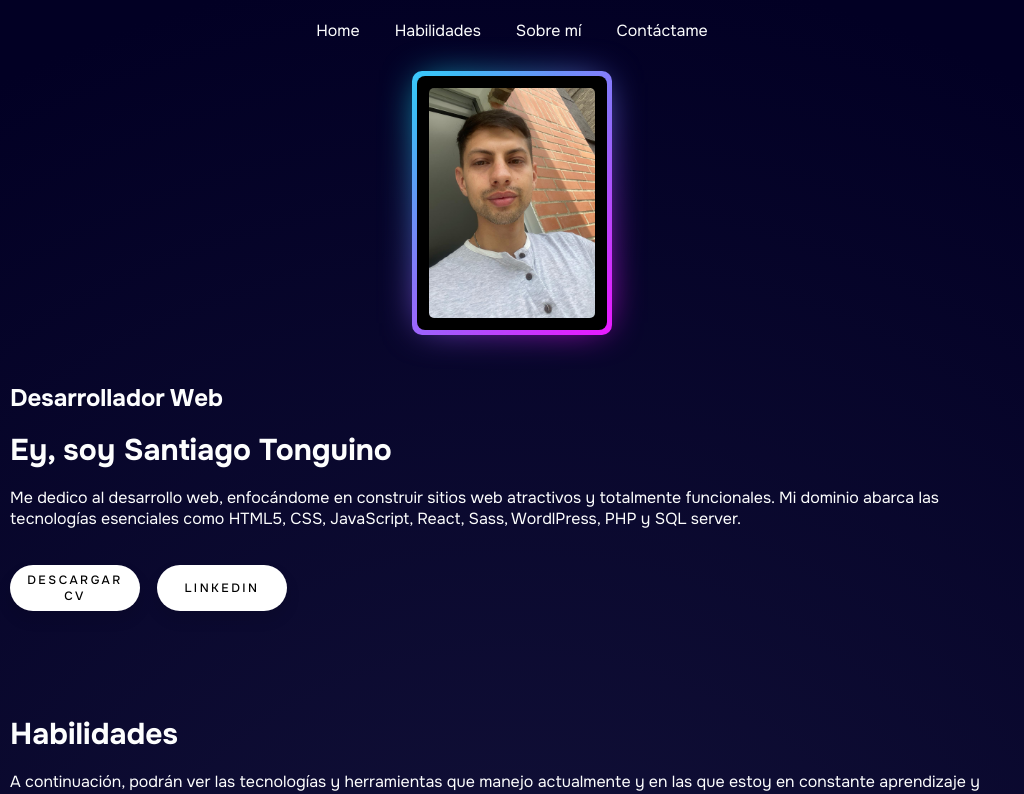
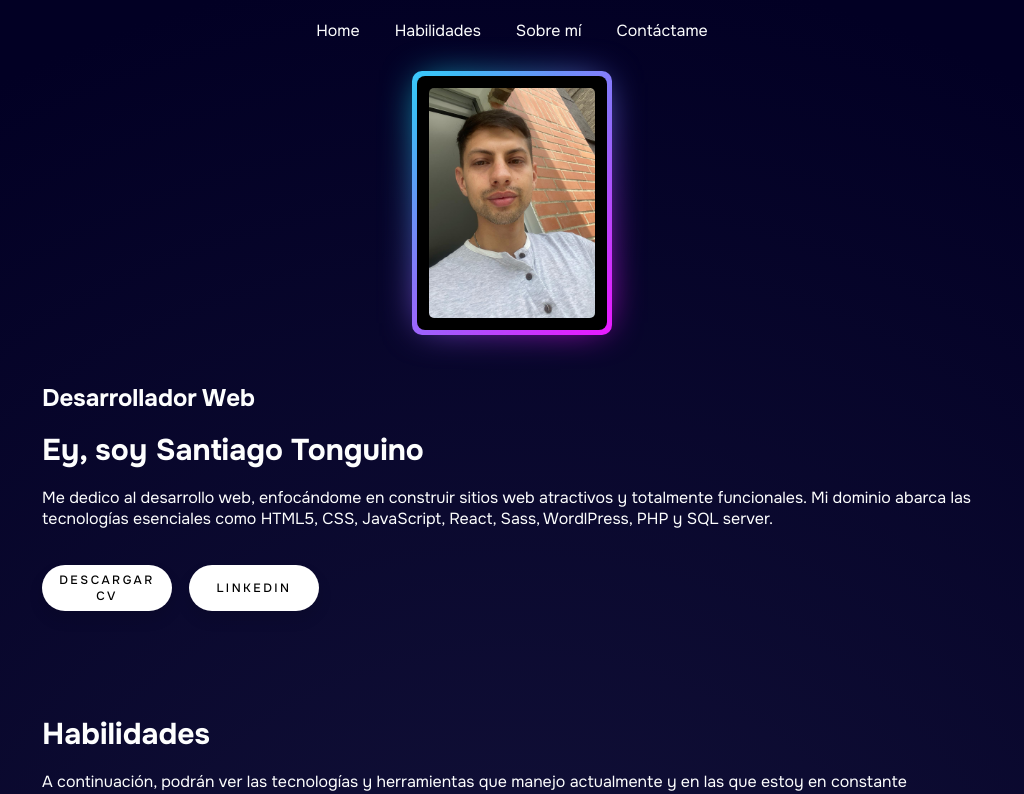
Before and after one commit to tonguiino/Tonguiino-WebCraft, a React (Vite) app: page / in a window 1024 px wide. Shown: the top 794 px of the page. Built offline with nearby package versions, Linux system fonts and the light colour scheme.

Commit message:
add responsive desing for pc

```diff
--- a/src/Components/Home/Home.scss
+++ b/src/Components/Home/Home.scss
@@ -84,7 +84,17 @@ section.home {
 
     }
 
-    @media screen and (min-width: 768px) and (max-width: 1024px) {
+    @media screen and (min-width: 768px)  and (max-width: 1024px) {
+
+        .prodfile-info-button {
+            display: flex;
+            justify-content: flex-start;
+            gap: 17px;
+        }
+
+    }
+
+    @media screen and (min-width: 1024px){
 
         .prodfile-info-button {
             display: flex;
@@ -95,5 +105,4 @@ section.home {
     }
 
 
-
 }
--- a/src/index.scss
+++ b/src/index.scss
@@ -23,8 +23,9 @@
         @media screen and (min-width: 768px) and (max-width: 1024px) {
           padding: 25px 10px;
         }
-        @media screen and (min-width: 1024px) and (max-width: 1024px) {
+        @media screen and (min-width: 1024px)  {
           padding: 25px 10px;
+          width: 60em;
         }
       }
     }
```
